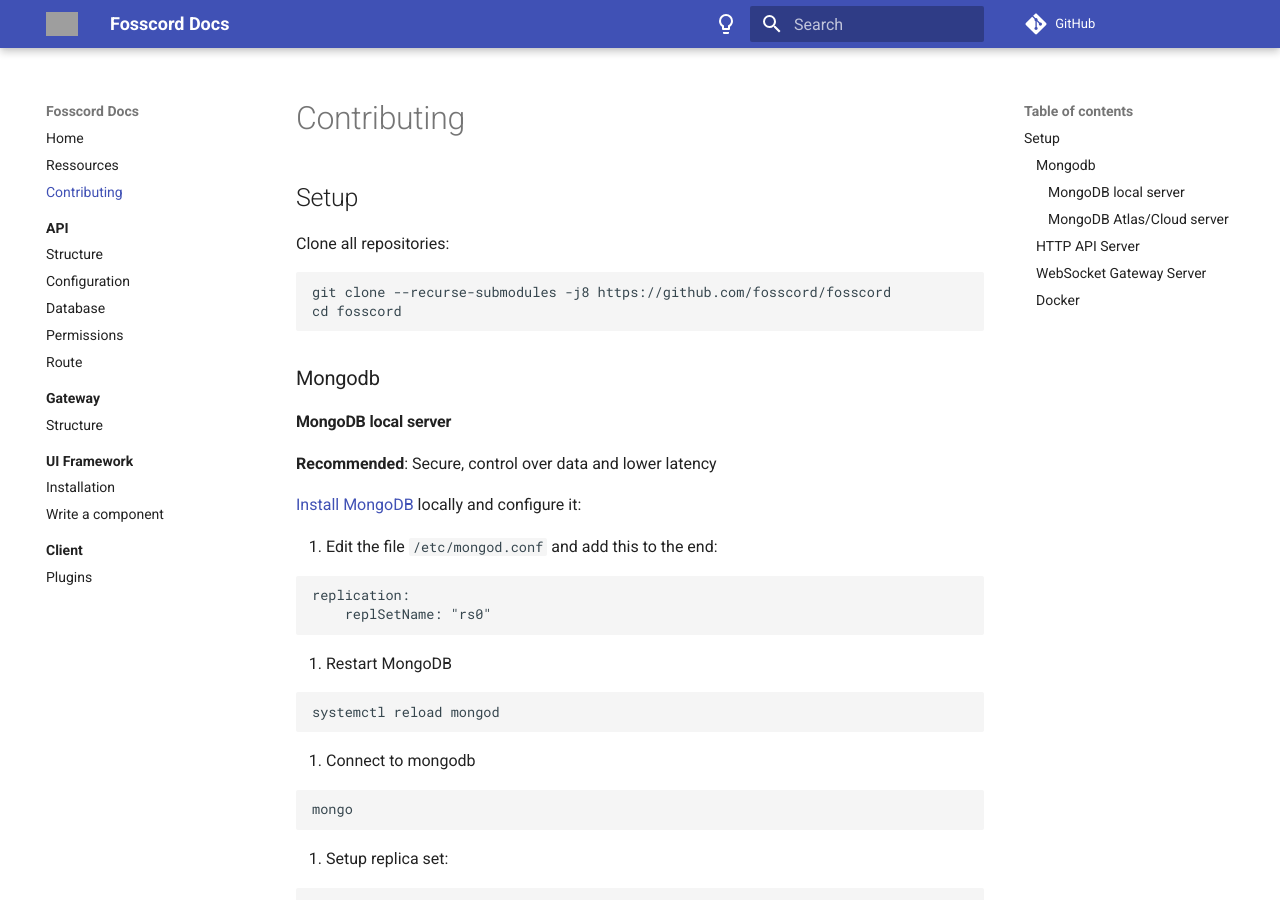
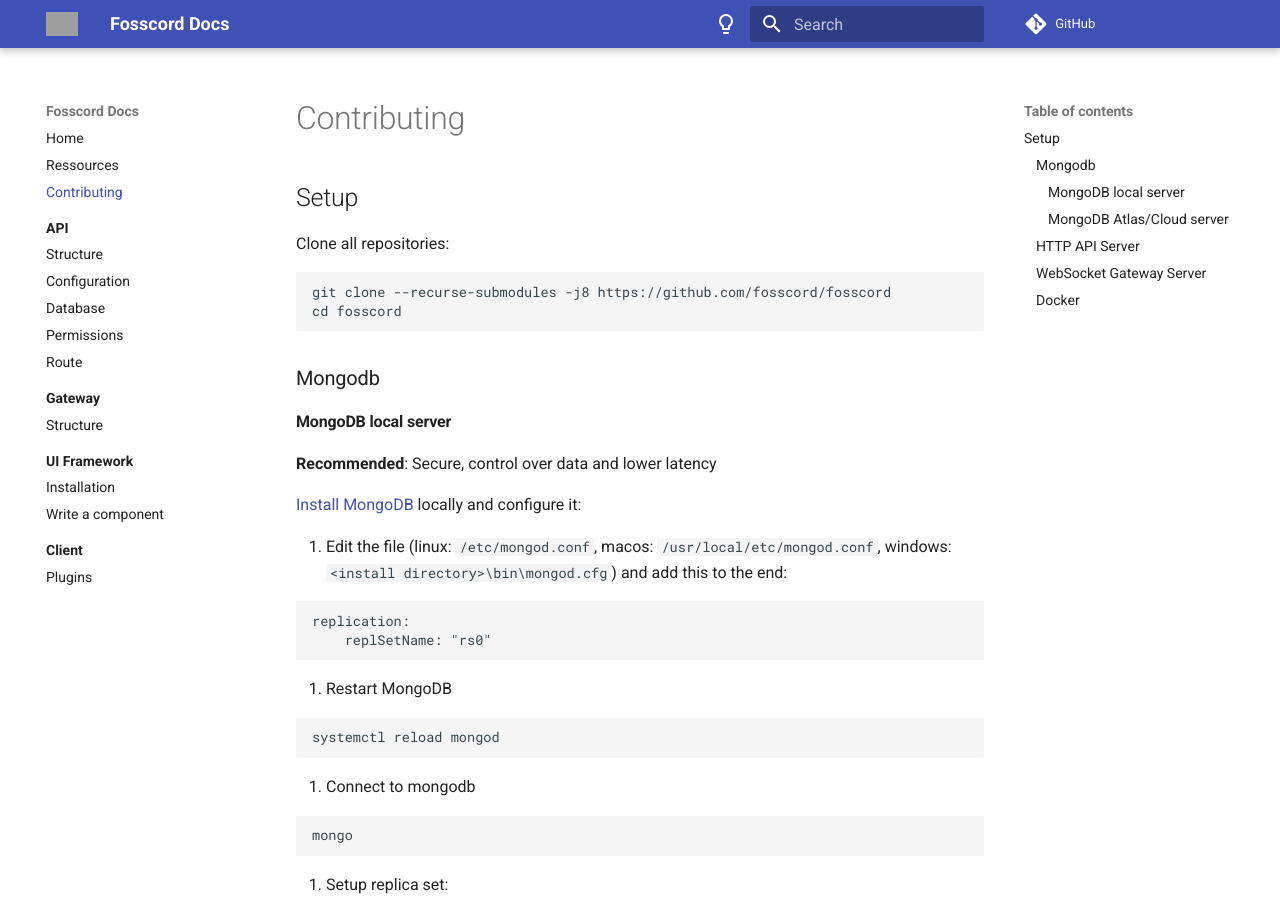
Before and after one commit to spacebarchat/docs, an MkDocs documentation site: the page built from docs/contributing.md, in a window 1280 px wide and 900 px high. Built offline with MkDocs 1.6.1 and Material for MkDocs 9.7.7, drawn with Linux system fonts in a browser that asks for light colours; comment, search, counter and statistics services are not loaded; grey boxes are pictures that could not be loaded.

Commit message:
Update contributing.md

````diff
--- a/docs/contributing.md
+++ b/docs/contributing.md
@@ -17,7 +17,8 @@
 
 [Install MongoDB](https://docs.mongodb.com/manual/installation/) locally and configure it:
 
-1. Edit the file `/etc/mongod.conf` and add this to the end:
+1. Edit the file
+(linux: `/etc/mongod.conf`, macos: ``/usr/local/etc/mongod.conf``, windows: ``<install directory>\bin\mongod.cfg``) and add this to the end:
 
 ```
 replication:
````
